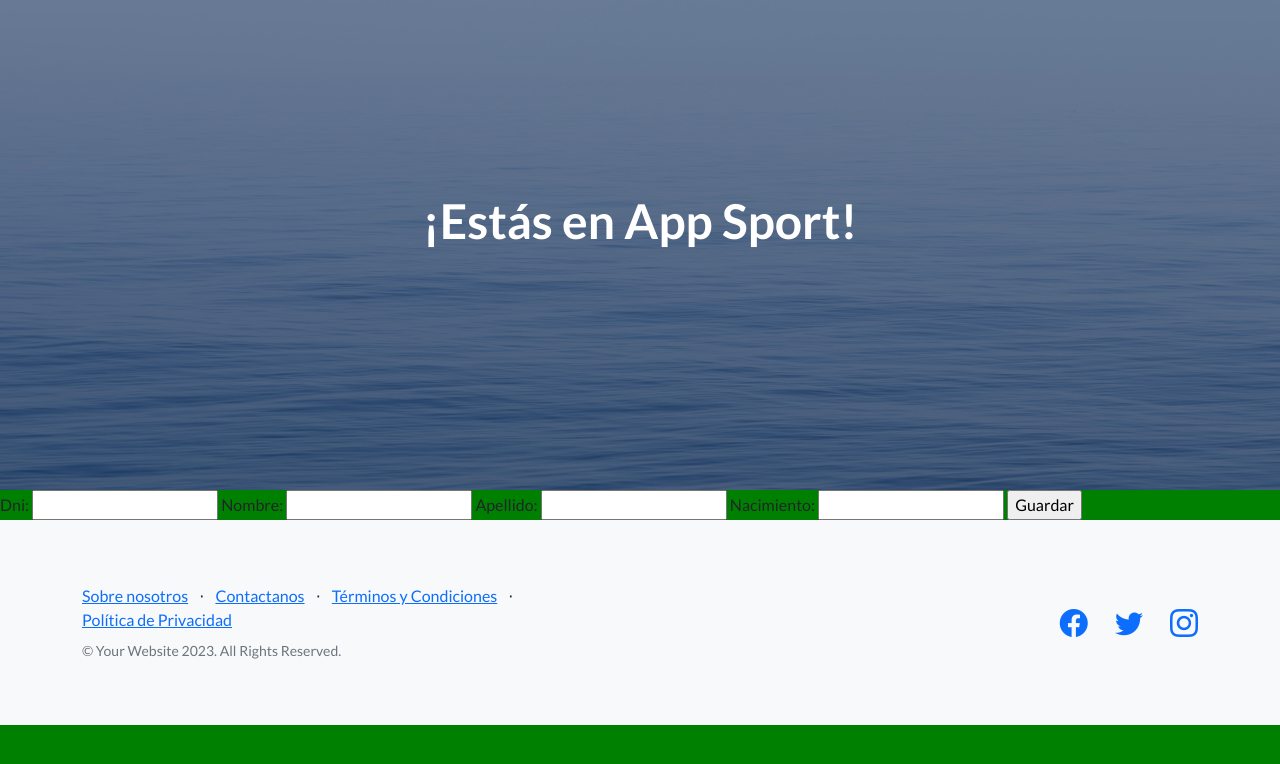
After one commit to LuCeVallejos/proyecto-final-47790-lcv, a Django app: template ProyectoFinal/AppSport/templates/AppSport/formulario_busqueda_actividad.html in a window 1280 px wide. The commit adds this page. Shown: the top 764 px of the page. Run offline with Django 4.2, Linux system fonts and the light colour scheme; the template is opened without the code that fills it: values that come from a table or form of the project are taken from there, others are empty; some libraries are stand-ins or nearby versions.

Commit message:
formulario para crear y formulario para buscar

```diff
--- a/ProyectoFinal/AppSport/admin.py
+++ b/ProyectoFinal/AppSport/admin.py
@@ -2,6 +2,6 @@ from django.contrib import admin
 
 from . import models
 
-admin.site.register(models.Socios)
-admin.site.register(models.Actividades)
-admin.site.register(models.Sedes)
+admin.site.register(models.Socio)
+admin.site.register(models.Actividad)
+admin.site.register(models.Sede)
--- /dev/null
+++ b/ProyectoFinal/AppSport/forms.py
@@ -0,0 +1,11 @@
+from django import forms
+
+class SocioFormulario(forms.Form):
+    dni = forms.CharField(max_length=100)
+    nombre = forms.CharField(max_length=100)
+    apellido = forms.CharField(max_length=100)
+    nacimiento = forms.DateField()
+
+
+class SocioBuscarFormulario(forms.Form):
+    dni = forms.CharField(max_length=100)
--- /dev/null
+++ b/ProyectoFinal/AppSport/templates/AppSport/formulario_busqueda_actividad.html
@@ -0,0 +1,12 @@
+{% extends "AppSport/padre.html" %}
+
+
+{% block contenidoQueCambia %}
+    <body style="background-color: green;">
+        <form action="/AppSport/socio/buscar" method="POST">
+            {% csrf_token %}
+            {{ form.as_table }}
+            <input type="submit" value="Guardar">
+        </form>
+    </body>
+{% endblock %}
--- a/ProyectoFinal/AppSport/templates/AppSport/padre.html
+++ b/ProyectoFinal/AppSport/templates/AppSport/padre.html
@@ -1,19 +1,105 @@
+{% load static %}
+
+
 <!DOCTYPE html>
 <html lang="en">
-<head>
-    <meta charset="UTF-8">
-    <meta name="viewport" content="width=device-width, initial-scale=1.0">
-    <title>AppSport</title>
-</head>
-<body>
-    <h1 style="color: green;">
-        {% block contenido_titulo %}
+    <head>
+        <meta charset="utf-8" />
+        <meta name="viewport" content="width=device-width, initial-scale=1, shrink-to-fit=no" />
+        <meta name="description" content="" />
+        <meta name="author" content="" />
+        <title>App Sport</title>
+        <!-- Favicon-->
+        <link rel="icon" type="image/x-icon" href="assets/favicon.ico" />
+        <!-- Bootstrap icons-->
+        <link href="https://cdn.jsdelivr.net/npm/bootstrap-icons@1.5.0/font/bootstrap-icons.css" rel="stylesheet" type="text/css" />
+        <!-- Google fonts-->
+        <link href="https://fonts.googleapis.com/css?family=Lato:300,400,700,300italic,400italic,700italic" rel="stylesheet" type="text/css" />
+        <!-- Core theme CSS (includes Bootstrap)-->
+        <link href="{% static 'AppSport/css/styles.css'  %}" rel="stylesheet" />
+    </head>
+    <body>
+        <!-- Masthead-->
+        <header class="masthead">
+            <div class="container position-relative">
+                <div class="row justify-content-center">
+                    <div class="col-xl-6">
+                        <div class="text-center text-white">
+                            <!-- Page heading-->
+                            <h1 class="mb-5">¡Estás en App Sport!</h1>
+                            <!-- Signup form-->
+                            <!-- * * * * * * * * * * * * * * *-->
+                            <!-- * * SB Forms Contact Form * *-->
+                            <!-- * * * * * * * * * * * * * * *-->
+                            <!-- This form is pre-integrated with SB Forms.-->
+                            <!-- To make this form functional, sign up at-->
+                            <!-- https://startbootstrap.com/solution/contact-forms-->
+                            <!-- to get an API token!-->
+                            <form class="form-subscribe" id="contactForm" data-sb-form-api-token="API_TOKEN">
+                                <!-- Submit success message-->
+                                <!---->
+                                <!-- This is what your users will see when the form-->
+                                <!-- has successfully submitted-->
+                                <div class="d-none" id="submitSuccessMessage">
+                                    <div class="text-center mb-3">
+                                        <div class="fw-bolder">Form submission successful!</div>
+                                        <p>To activate this form, sign up at</p>
+                                        <a class="text-white" href="https://startbootstrap.com/solution/contact-forms">https://startbootstrap.com/solution/contact-forms</a>
+                                    </div>
+                                </div>
+                                <!-- Submit error message-->
+                                <!---->
+                                <!-- This is what your users will see when there is-->
+                                <!-- an error submitting the form-->
+                                <div class="d-none" id="submitErrorMessage"><div class="text-center text-danger mb-3">Error sending message!</div></div>
+                            </form>
+                        </div>
+                    </div>
+                </div>
+            </div>
+        </header>
+        {% block contenidoQueCambia %}
         {% endblock %}
-    </h1>
-
-
-    {% block contenido_que_cambia %}
-    {% endblock %}
-
-</body>
+        <!-- Footer-->
+        <footer class="footer bg-light">
+            <div class="container">
+                <div class="row">
+                    <div class="col-lg-6 h-100 text-center text-lg-start my-auto">
+                        <ul class="list-inline mb-2">
+                            <li class="list-inline-item"><a href="#!">Sobre nosotros</a></li>
+                            <li class="list-inline-item">⋅</li>
+                            <li class="list-inline-item"><a href="#!">Contactanos</a></li>
+                            <li class="list-inline-item">⋅</li>
+                            <li class="list-inline-item"><a href="#!">Términos y Condiciones</a></li>
+                            <li class="list-inline-item">⋅</li>
+                            <li class="list-inline-item"><a href="#!">Política de Privacidad</a></li>
+                        </ul>
+                        <p class="text-muted small mb-4 mb-lg-0">&copy; Your Website 2023. All Rights Reserved.</p>
+                    </div>
+                    <div class="col-lg-6 h-100 text-center text-lg-end my-auto">
+                        <ul class="list-inline mb-0">
+                            <li class="list-inline-item me-4">
+                                <a href="#!"><i class="bi-facebook fs-3"></i></a>
+                            </li>
+                            <li class="list-inline-item me-4">
+                                <a href="#!"><i class="bi-twitter fs-3"></i></a>
+                            </li>
+                            <li class="list-inline-item">
+                                <a href="#!"><i class="bi-instagram fs-3"></i></a>
+                            </li>
+                        </ul>
+                    </div>
+                </div>
+            </div>
+        </footer>
+        <!-- Bootstrap core JS-->
+        <script src="https://cdn.jsdelivr.net/npm/bootstrap@5.2.3/dist/js/bootstrap.bundle.min.js"></script>
+        <!-- Core theme JS-->
+        <script src="js/scripts.js"></script>
+        <!-- * * * * * * * * * * * * * * * * * * * * * * * * * * * * * * * * * * * * * * * *-->
+        <!-- * *                               SB Forms JS                               * *-->
+        <!-- * * Activate your form at https://startbootstrap.com/solution/contact-forms * *-->
+        <!-- * * * * * * * * * * * * * * * * * * * * * * * * * * * * * * * * * * * * * * * *-->
+        <script src="https://cdn.startbootstrap.com/sb-forms-latest.js"></script>
+    </body>
 </html>
--- a/ProyectoFinal/AppSport/urls.py
+++ b/ProyectoFinal/AppSport/urls.py
@@ -1,9 +1,18 @@
 from django.urls import path
-from AppSport.views import inicio_view, actividades_view, sedes_view, socios_view
+from AppSport.views import inicio_view, crearsocio_view, socio_buscar_view
+
+# actividades_view, sedes_view, socios_view
+
+#urlpatterns = [
+#    path('inicio/', inicio_view, name="inicio"),
+#    path('socios/', socios_view),
+#    path('actividades/', actividades_view),
+#    path('sedes/', sedes_view),
+#]
+
 
 urlpatterns = [
-    path('inicio/', inicio_view, name="inicio"),
-    path('socios/', socios_view),
-    path('actividades/', actividades_view),
-    path('sedes/', sedes_view),
+    path("", inicio_view, name="inicio"),
+    path("socio/crear/", crearsocio_view, name="crear-socio"),
+    path("socio/buscar", socio_buscar_view, name="buscar-socio"),
 ]
```
Also changed, not shown: ProyectoFinal/AppSport/models.py (+8 -5 lines), ProyectoFinal/AppSport/templates/AppSport/formulario_avanzado_socio.html (added, +24 -0 lines), ProyectoFinal/AppSport/templates/AppSport/socios_list.html (added, +17 -0 lines), ProyectoFinal/AppSport/views.py (+43 -5 lines), ProyectoFinal/AppSport/migrations/0002_socio_rename_actividades_actividad_rename_sedes_sede_and_more.py (added), ProyectoFinal/db.sqlite3.
